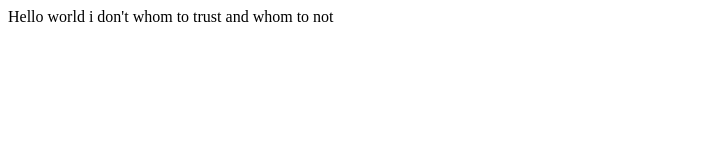
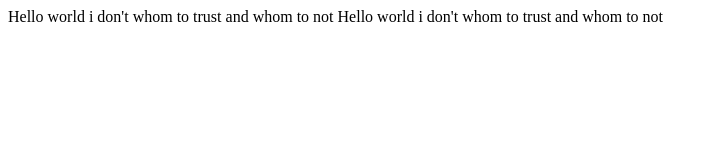
Before and after one commit to grandepranathi/Practice-Test-1, a plain HTML site: page index.html in a window 1280 px wide. Shown: the whole page, without its empty margins (0-718 px from the left). Drawn offline with Linux system fonts and the light colour scheme.

Commit message:
few modifications

```diff
--- a/index.html
+++ b/index.html
@@ -7,5 +7,6 @@
 </head>
 <body>
     <hl>Hello world i don't whom to trust and whom to not</hl>
+    <hl>Hello world i don't whom to trust and whom to not</hl>
 </body>
 </html>
```
